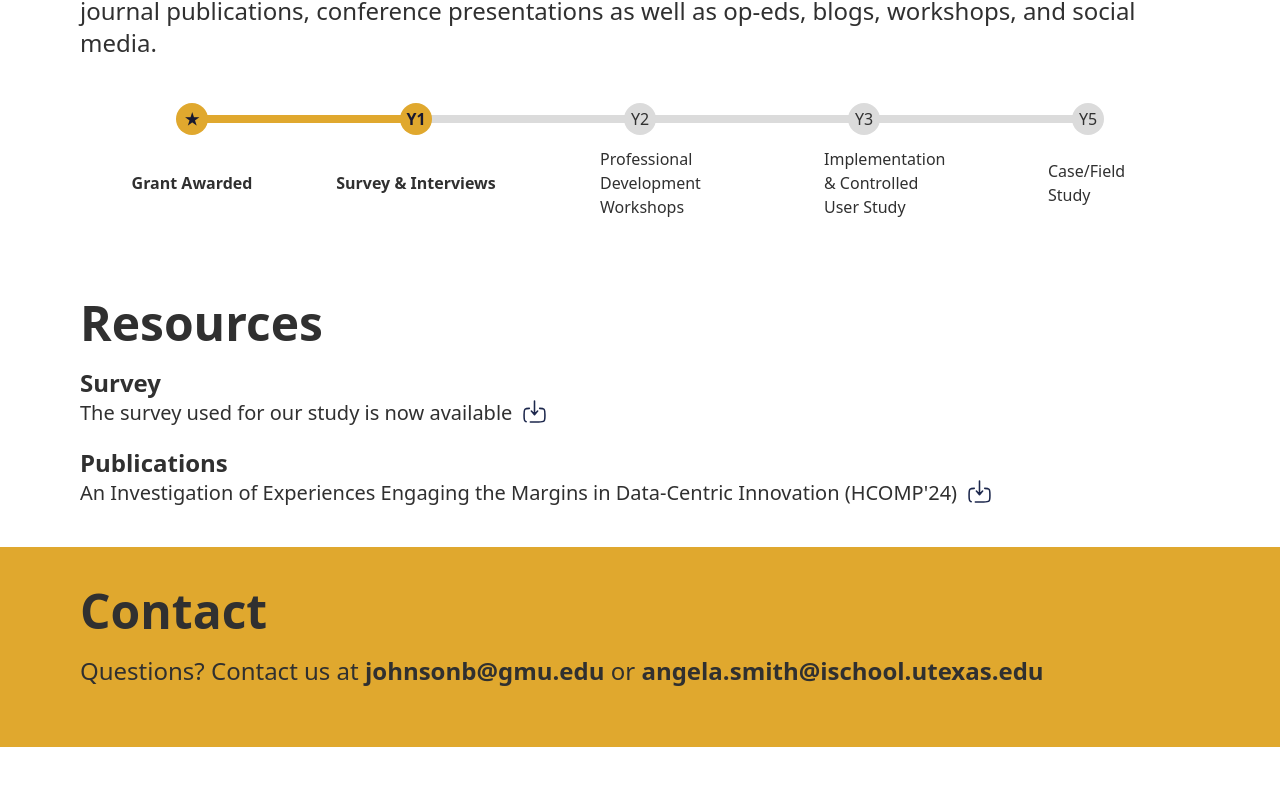
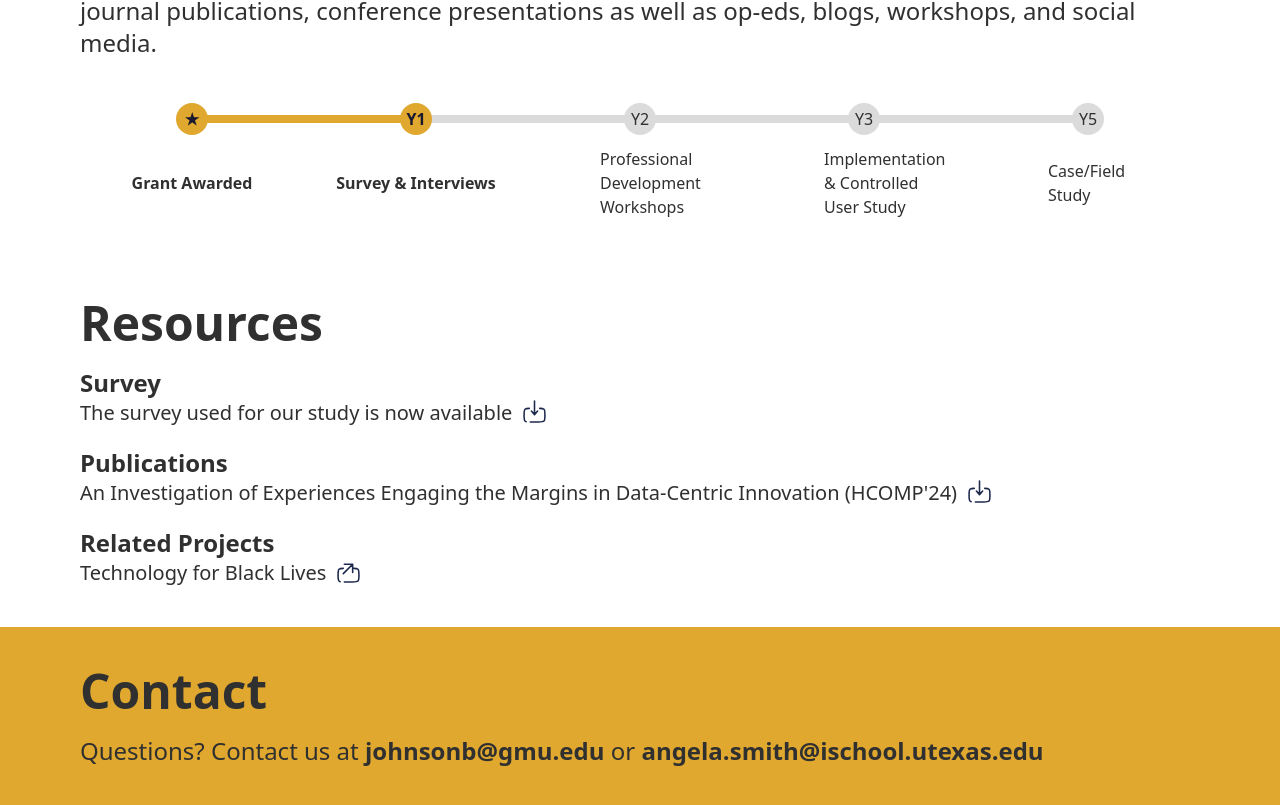
Before and after one commit to INSPIRED-GMU/engaging-margins, a React (Vite) app in the folder engaging-margins/: page / in a window 1280 px wide. Shown: the part 4925-5730 px from the top of the page. Before the commit the page ends 5672 px from the top, so only its background shows below. Built offline with nearby package versions, Linux system fonts and the light colour scheme.

Commit message:
added tech4black lives

```diff
--- a/engaging-margins/src/components/resources.jsx
+++ b/engaging-margins/src/components/resources.jsx
@@ -26,6 +26,19 @@ const Resources = () => {
 </svg>
             </a>
         </div>
+
+        <div className='py-2.5'></div>
+            <p className='text-2xl font-bold'>Related Projects</p>
+            <div className='flex flex-row'>
+            <p className='text-xl'>Technology for Black Lives</p>
+            <a href="https://go.gmu.edu/Tech4BlackLives" target="_blank" rel="noopener noreferrer" className='px-2.5'>
+            <svg width="25px" height="25px" viewBox="0 0 24 24" fill="none" stroke="#1C274C" stroke-width="1.5" stroke-linecap="round" stroke-linejoin="round" xmlns="http://www.w3.org/2000/svg">
+            <path d="M8 22.0002H16C18.8284 22.0002 20.2426 22.0002 21.1213 21.1215C22 20.2429 22 18.8286 22 16.0002V15.0002C22 12.1718 22 10.7576 21.1213 9.8789C20.3529 9.11051 19.175 9.01406 17 9.00195M7 9.00195C4.82497 9.01406 3.64706 9.11051 2.87868 9.87889C2 10.7576 2 12.1718 2 15.0002L2 16.0002C2 18.8286 2 20.2429 2.87868 21.1215C3.17848 21.4213 3.54062 21.6188 4 21.749"/>
+            <path d="M16 5H8M16 5V13M16 5L7 14"/>
+            </svg>
+            </a>
+        </div>
+
         </div>
     );
 };
```
Also changed, not shown: 1 other file (tests, documents, lock files or other folders).
